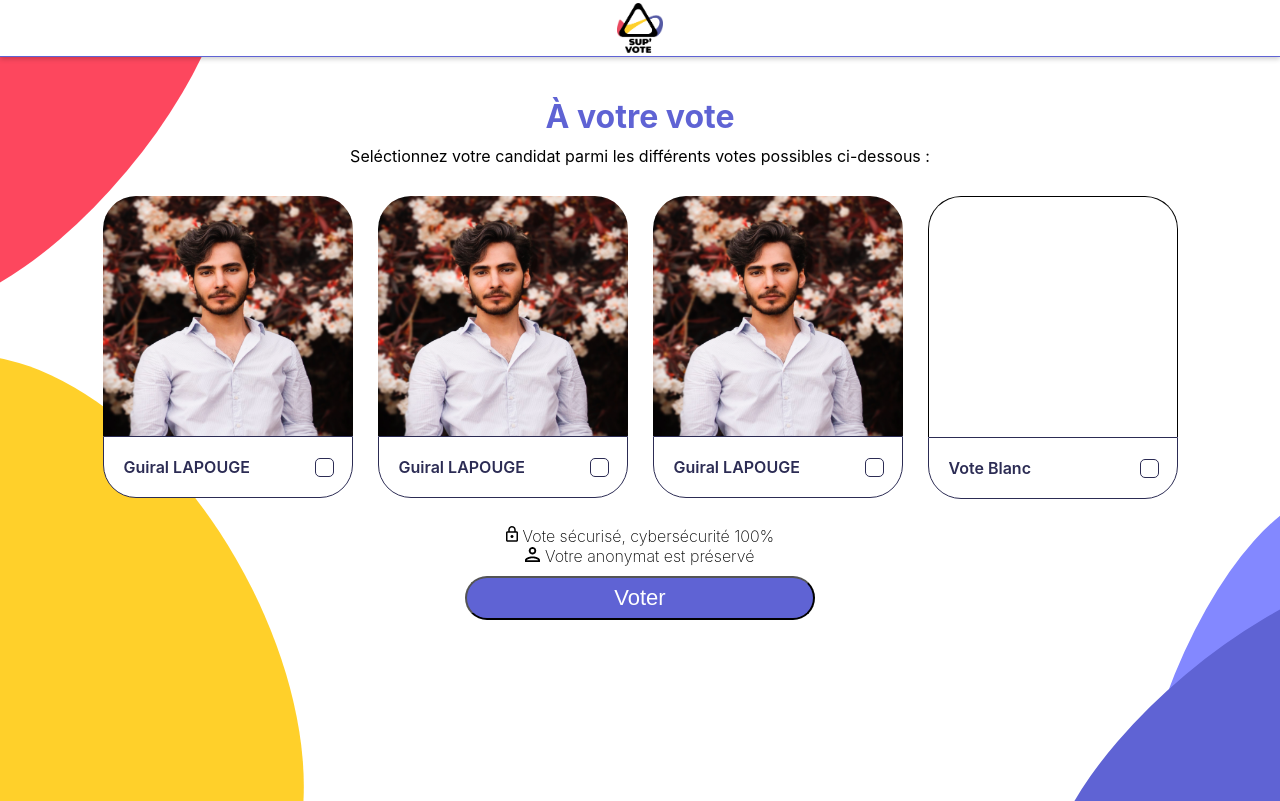
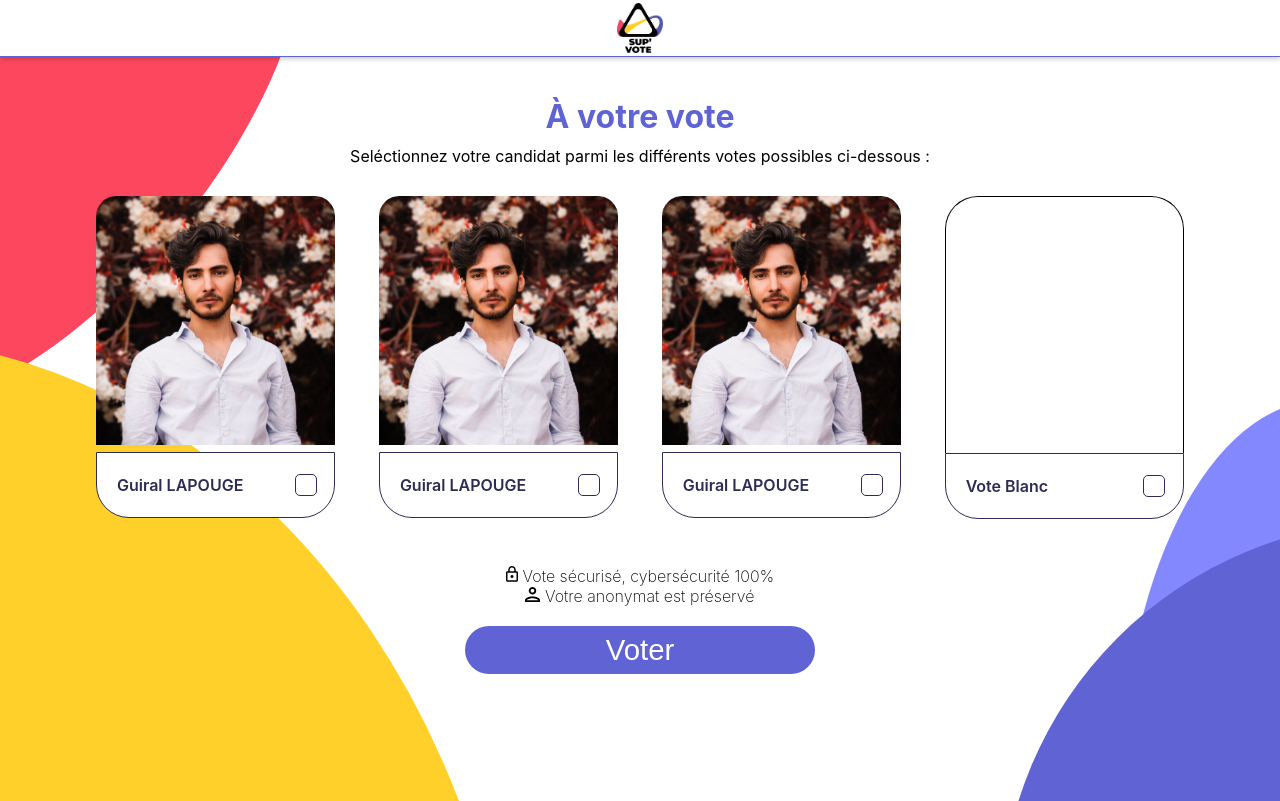
Before and after one commit to SemaineRush/WebApp, a React (Create React App) app: page /vote in a window 1280 px wide. Built offline with nearby package versions, Linux system fonts and the light colour scheme.

Commit message:
fixed vote page

```diff
--- a/src/Assets/vote-list.css
+++ b/src/Assets/vote.css
@@ -1,50 +1,46 @@
 .red {
-    height: 200px;
-    width: 500px;
+    height: 50vh;
+    width: 95vh;
     background: #FD475E;
     border-radius: 50%;
     transform: rotate(-50deg);
-    z-index: -999;
+    z-index: -1;
     position: absolute;
-    top: -50px;
-    left: -200px;
+    bottom: 62vh;
+    left: -45vh;
 }
 
 .yellow {
-    height: 50%;
-    width: 650px;
+    height: 200vh;
+    width: 165vh;
     background: #FFD02A;
     border-radius: 50%;
-    transform: rotate(60deg);
-    z-index: -999;
+    z-index: -1;
     position: absolute;
-    top: 55%;
-    left: -250px;
+    top: 35vh;
+    left: -100vh;
 }
 
 .violet {
-    height: 200px;
-    width: 500px;
+    height: 100vh;
+    width: 100vh;
     background: #5F63D4;
     border-radius: 50%;
-    transform: rotate(-40deg);
-    z-index: -998;
+    z-index: -1;
     position: absolute;
-    bottom: -50px;
-    right: -220px;
+    bottom: -65vh;
+    right: -65vh;
 }
 
 .light-violet {
-    height: 200px;
-    width: 500px;
+    height: 100vh;
+    width: 50vh;
     background: #8388FF;
     border-radius: 50%;
-    transform: rotate(-70deg);
-    z-index: -999;
+    z-index: -2;
     position: absolute;
-    bottom: -30px;
-    right: -230px;
-    z-index: -999;
+    bottom: -50vh;
+    right: -30vh;
 }
 
 .container {
@@ -71,14 +67,14 @@ h1 {
 }
 
 .vote-list {
-    width: 1100px;
+    width: 85%;
     display: flex;
-    justify-content: space-around;
+    justify-content: space-between;
 }
 
 .candidate {
-    height: 300px;
-    width: 250px;
+    height: 40vh;
+    width: 22%;
     border-radius: 33px;
 }
 
@@ -96,10 +92,7 @@ h1 {
 }
 
 .img-candidate img {
-    height: 100%;
     width: 100%;
-    border-top-left-radius: 33px;
-    border-top-right-radius: 33px;
 }
 
 .description {
@@ -126,20 +119,21 @@ input[type="radio"] {
 }
 
 .candidate-button {
-    height: 15px;
-    width: 15px;
+    height: 17px;
+    width: 17px;
     border-radius: 5px;
     position: relative;
     cursor: pointer;
+    display: flex;
+    align-items: center;
+    justify-content: center;
 }
 
 .candidate-button::after {
     content: "";
-    height: 17px;
-    width: 17px;
+    height: 20px;
+    width: 20px;
     position: absolute;
-    top: -2px;
-    left: -2px;
     border: 1px solid #2C2C54;
     border-radius: 5px;
 }
@@ -153,7 +147,7 @@ input[type="radio"]:checked~.candidate-button {
     display: flex;
     flex-direction: column;
     align-items: center;
-    margin-top: 30px;
+    margin-top: 50px;
 }
 
 .content p {
@@ -166,7 +160,8 @@ input[type="radio"]:checked~.candidate-button {
     text-transform: capitalize;
     width: 350px;
     padding: 7px 10px 7px 10px;
-    font-size: 22px;
+    font-size: 22pt;
     border-radius: 100px;
-    margin-top: 10px;
+    margin-top: 20px;
+    border: none;
 }
--- a/src/Components/Vote.js
+++ b/src/Components/Vote.js
@@ -1,5 +1,5 @@
 import React, { Component } from 'react'
-import '../Assets/vote-list.css'
+import '../Assets/vote.css'
 import Header from "./Header"
 
 import VoteList from './VoteList';
--- a/src/Components/VoteList.js
+++ b/src/Components/VoteList.js
@@ -1,5 +1,5 @@
 import React, { Component } from 'react'
-import '../Assets/vote-list.css'
+import '../Assets/vote.css'
 import avatar from '../Assets/media/avatar.png';
 import lock from '../Assets/media/lock.png';
 import people from '../Assets/media/people.png'
```
